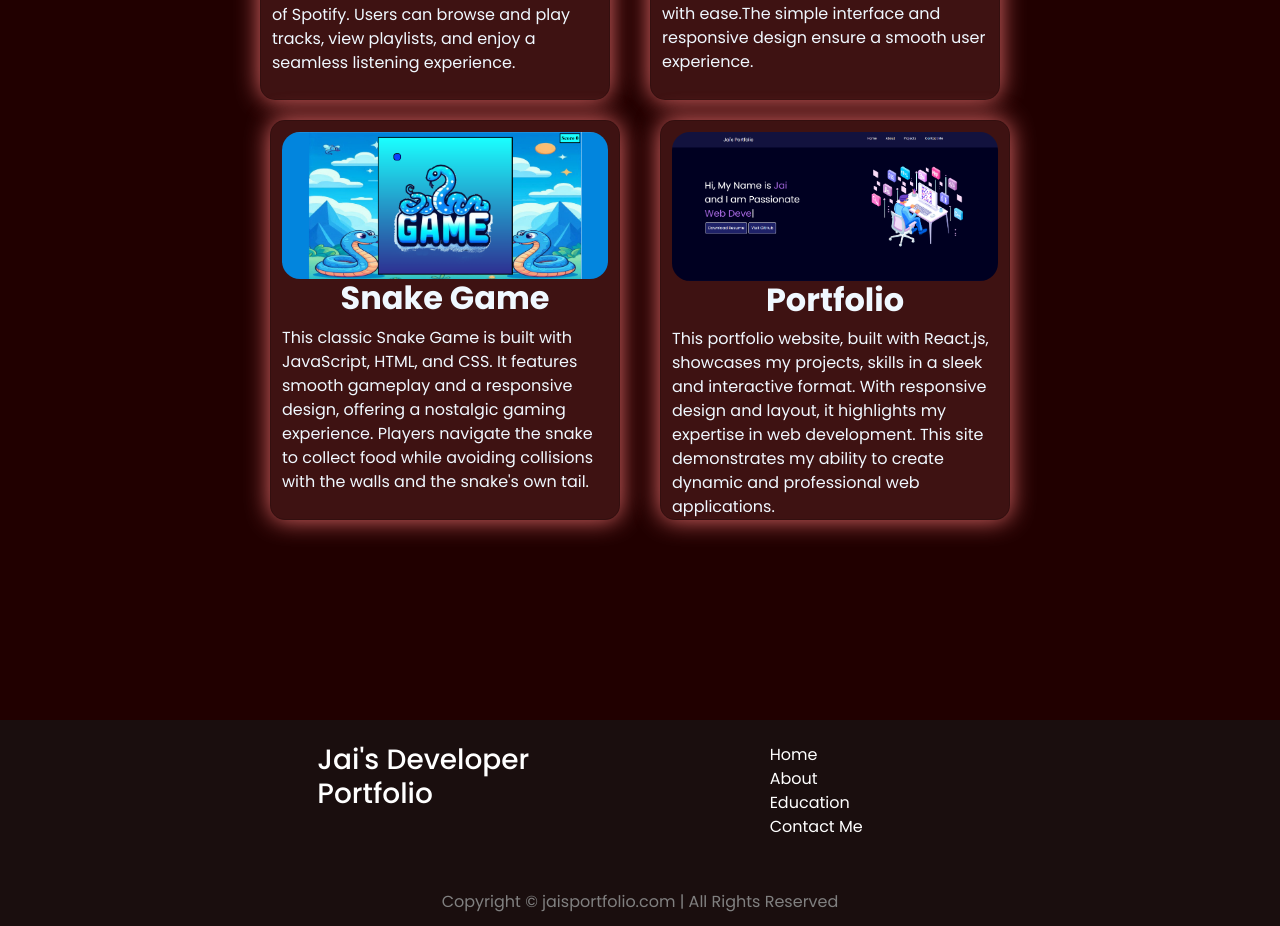
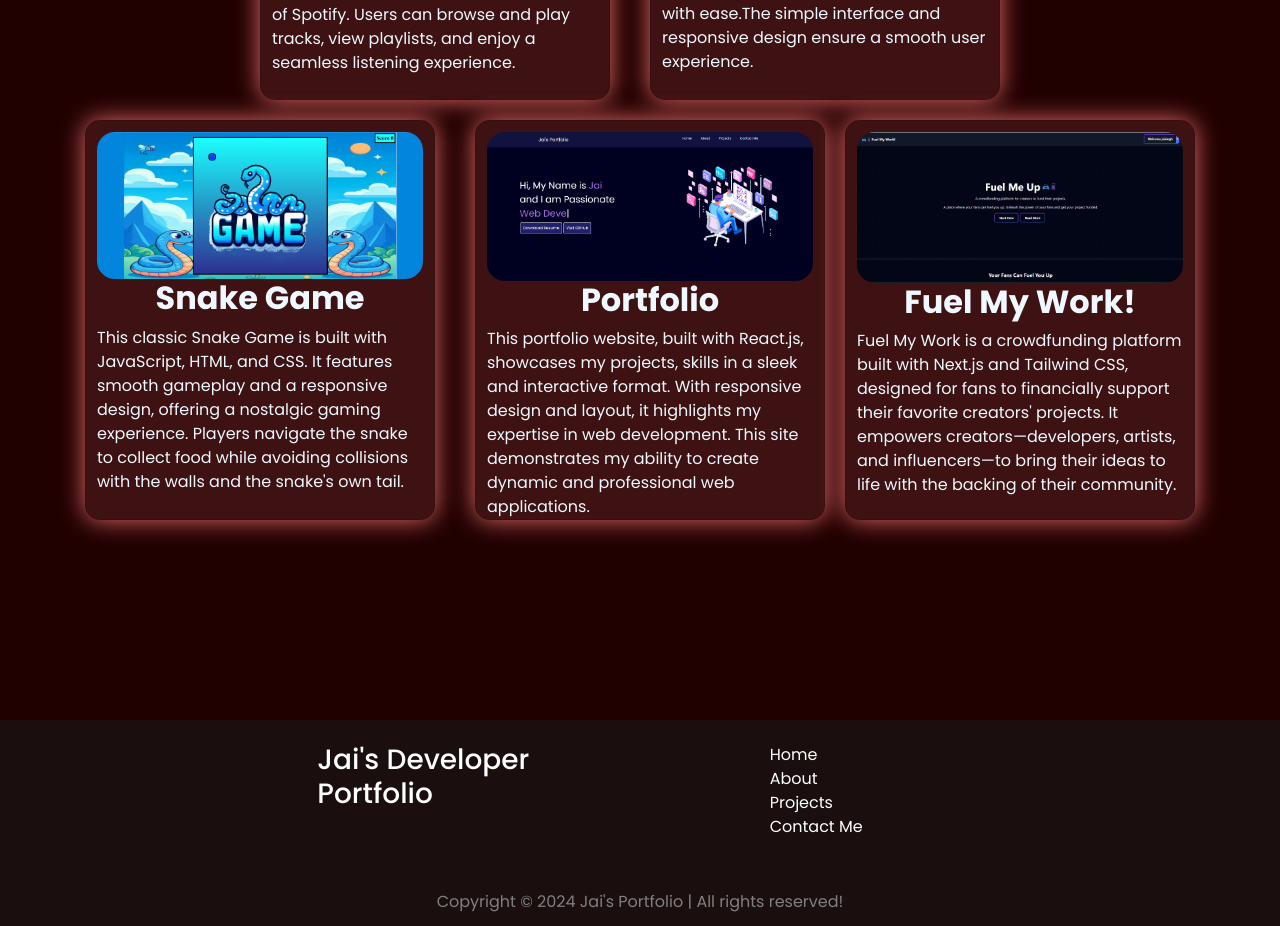
Before and after one commit to jai-singh5/Portfolio, a React (Create React App) app: page /projects in a window 1280 px wide. Shown: the part 500-1426 px from the top of the page. Built offline with nearby package versions, Linux system fonts and the light colour scheme; a web font is replaced by a local one.

Commit message:
added more projects

```diff
--- a/src/Components/Contact.jsx
+++ b/src/Components/Contact.jsx
@@ -9,7 +9,8 @@ function Contact() {
             <div className="contactInfo">
               <p><h1>CONTACT ME</h1></p>
               <div className="address"><p>
-                <img src="placeholder.png" height={28} width={28} alt="" />  Kopar Khairane, Navi Mumbai</p></div>
+                <img src="placeholder.png" height={28} width={28} alt="" />
+                Kopar Khairane, Navi Mumbai</p></div>
               <div className="mobile"><p><img src="call.png" height={28} width={28} alt="" />  +91 98191 84556</p></div>
               <div className="mail"><p><a href="mailto:jaisingh09520@gmail.com" ><img src="gmail.png" height={28} width={28} alt="" />    jaisingh09520@gmail.com</a></p></div>
             </div>
--- a/src/Components/Footer.jsx
+++ b/src/Components/Footer.jsx
@@ -1,6 +1,7 @@
 import React from 'react'
 
 export default function Footer(props) {
+  const currentYear = new Date().getFullYear();
   return (
     <div>
         <>
@@ -14,7 +15,7 @@ export default function Footer(props) {
                 <ul>
                     <li>Home</li>
                     <li>About</li>
-                    <li>Education</li>
+                    <li>Projects</li>
                     <li>Contact Me</li>
                 </ul>
 
@@ -22,7 +23,7 @@ export default function Footer(props) {
 
         </div>
         <div className="footer-rights">
-            Copyright &#169; jaisportfolio.com    |    All Rights Reserved
+        Copyright &copy; {currentYear} Jai's Portfolio | All rights reserved!
         </div>
     </footer>
     </>
--- a/src/Components/Projects.jsx
+++ b/src/Components/Projects.jsx
@@ -11,23 +11,28 @@ function Projects() {
             <h2>Spotify Clone</h2>
             <p>Made a Project on music streaming application built using JavaScript, HTML, and CSS. It features a sleek, user-friendly interface that mimics the look and feel of Spotify. Users can browse and play tracks, view playlists, and enjoy a seamless listening experience.</p>
           </div> </a>
- <hr/>
+          <hr />
           <a href="https://github.com/jai-singh5/To-Do-List.git"><div className="card">
             <img src="To-Do List.png" alt="" />
             <h2>To-Do List</h2>
             <p>This project is a simple yet functional To-Do List application developed using JavaScript, HTML, and CSS. It allows users to add, edit, and remove tasks with ease.The simple interface and responsive design ensure a smooth user experience.</p>
           </div></a>
- <hr/>
+          <hr />
           <a href="https://github.com/jai-singh5/Snake-Game.git"><div className="card">
             <img src="Snake Game.png" alt="" />
             <h2>Snake Game</h2>
             <p>This classic Snake Game is built with JavaScript, HTML, and CSS. It features smooth gameplay and a responsive design, offering a nostalgic gaming experience. Players navigate the snake to collect food while avoiding collisions with the walls and the snake's own tail.</p>
           </div></a>
- <hr/>
-        <a href="https://github.com/jai-singh5"><div className="card">
+          <hr />
+          <a href="https://github.com/jai-singh5/Portfolio.git"><div className="card">
             <img src="Portfolio.png" alt="" />
             <h2>Portfolio</h2>
             <p>This portfolio website, built with React.js, showcases my projects, skills in a sleek and interactive format. With responsive design and layout, it highlights my expertise in web development. This site demonstrates my ability to create dynamic and professional web applications.</p>
+          </div></a>
+          <a href="https://github.com/jai-singh5/Fuel-My-Work.git"><div className="card">
+            <img src="Fuel My Work!.png" alt="" />
+            <h2>Fuel My Work!</h2>
+            <p>Fuel My Work is a crowdfunding platform built with Next.js and Tailwind CSS, designed for fans to financially support their favorite creators' projects. It empowers creators—developers, artists, and influencers—to bring their ideas to life with the backing of their community.</p>
           </div></a>
         </div>
       </div>
```
Also changed, not shown: public/Fuel My Work!.png (added). Lines whose indentation alone changed are shown as unchanged.
